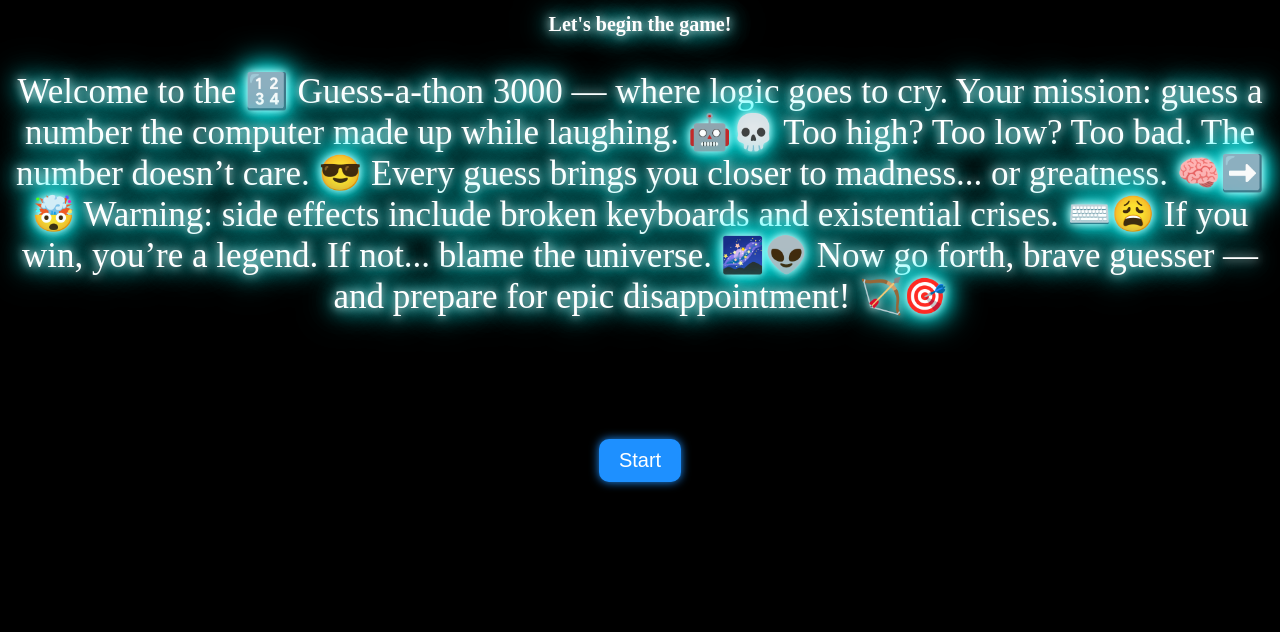
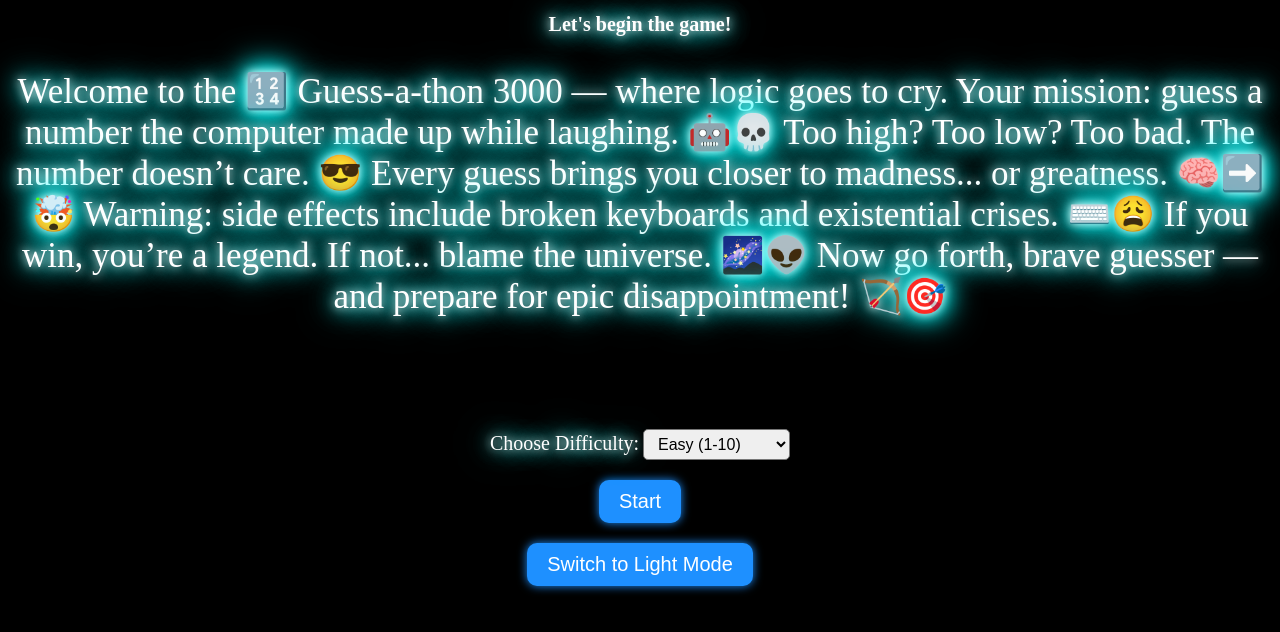
Before and after one commit to 18ANUJSHARMA/Guess-Number, a PHP site: page / in a window 1280 px wide. Shown: the top 632 px of the page. Run offline with PHP 8.4, Linux system fonts and the light colour scheme.

Commit message:
add some new features

```diff
--- a/index.html
+++ b/index.html
@@ -15,18 +15,32 @@
   Warning: side effects include broken keyboards and existential crises. ⌨️😩
   If you win, you’re a legend. If not... blame the universe. 🌌👽
   Now go forth, brave guesser — and prepare for epic disappointment! 🏹🎯</p>
-<marquee behavior="" direction="left" scrollamount="15"><h3 class="heading">click below to start the game</h3></marquee>
+
+  <marquee direction="left" scrollamount="15"><h3 class="heading">click below to start the game</h3></marquee>
+
+  <div class="difficulty-select">
+    <label for="difficulty">Choose Difficulty:</label>
+    <select id="difficulty">
+      <option value="easy">Easy (1-10)</option>
+      <option value="medium">Medium (1-50)</option>
+      <option value="hard">Hard (1-100)</option>
+    </select>
+  </div>
+
   <button class="btn" type="button">Start</button>
+
   <div class="game-area" style="display: none;">
-    <p class="funny">Guess a number between 1 and 100:</p>
+    <p class="funny" id="range-text">Guess a number between 1 and 100:</p>
     <input type="number" id="guess" />
     <button id="check">Check</button>
     <p id="feedback"></p>
     <p id="attempts">Attempts: 0</p>
+    <p id="timer">⏱️ Time Left: <span id="time">0</span> sec</p>
   </div>
 
-
+  <button id="theme-toggle" class="btn">Switch to Light Mode</button>
 
   <script src="script.js"></script>
 </body>
+
 </html>
--- a/script.js
+++ b/script.js
@@ -1,14 +1,74 @@
-let secretNumber = Math.floor(Math.random() * 100) + 1;
+let secretNumber;
 let attempts = 0;
+let maxNumber;
+let timeLimit;
+let timerInterval;
 
 const startBtn = document.querySelector(".btn");
 const gameArea = document.querySelector(".game-area");
 const feedback = document.getElementById("feedback");
 const attemptsText = document.getElementById("attempts");
+const rangeText = document.getElementById("range-text");
+const difficultySelect = document.getElementById("difficulty");
+const timerDisplay = document.getElementById("time");
 
+// Theme toggle
+const themeBtn = document.getElementById("theme-toggle");
+const body = document.body;
+
+const savedTheme = localStorage.getItem("theme");
+if (savedTheme) {
+  body.classList.add(savedTheme);
+  themeBtn.textContent = savedTheme === "dark" ? "Switch to Light Mode" : "Switch to Dark Mode";
+} else {
+  body.classList.add("dark");
+}
+
+themeBtn.addEventListener("click", () => {
+  if (body.classList.contains("dark")) {
+    body.classList.remove("dark");
+    body.classList.add("light");
+    themeBtn.textContent = "Switch to Dark Mode";
+    localStorage.setItem("theme", "light");
+  } else {
+    body.classList.remove("light");
+    body.classList.add("dark");
+    themeBtn.textContent = "Switch to Light Mode";
+    localStorage.setItem("theme", "dark");
+  }
+});
+
+// Difficulty logic
+function setDifficulty(level) {
+  if (level === "easy") {
+    maxNumber = 10;
+    timeLimit = 30;
+  } else if (level === "medium") {
+    maxNumber = 50;
+    timeLimit = 45;
+  } else {
+    maxNumber = 100;
+    timeLimit = 60;
+  }
+}
+
+// Start game
 startBtn.addEventListener("click", () => {
+  const difficulty = difficultySelect.value;
+  setDifficulty(difficulty);
+  secretNumber = Math.floor(Math.random() * maxNumber) + 1;
+  attempts = 0;
+
+  rangeText.textContent = `Guess a number between 1 and ${maxNumber}:`;
+  feedback.textContent = "";
+  attemptsText.textContent = "Attempts: 0";
+  document.getElementById("guess").value = "";
+
   gameArea.style.display = "block";
-    startBtn.style.display = "none"; // hide start button
+  startBtn.style.display = "none";
+  difficultySelect.disabled = true;
+
+  startTimer(timeLimit);
 });
 
 document.getElementById("check").addEventListener("click", () => {
@@ -16,8 +76,7 @@
   attempts++;
 
   if (guess === secretNumber) {
-        feedback.textContent = "🎉 You guessed it right!";
-        feedback.style.color = "lime";
+    endGame(true);
   } else if (guess < secretNumber) {
     feedback.textContent = "📉 Too low!";
     feedback.style.color = "orange";
@@ -28,3 +87,35 @@
 
   attemptsText.textContent = `Attempts: ${attempts}`;
 });
+
+function startTimer(seconds) {
+  let timeLeft = seconds;
+  timerDisplay.textContent = timeLeft;
+
+  clearInterval(timerInterval); // in case old one is running
+  timerInterval = setInterval(() => {
+    timeLeft--;
+    timerDisplay.textContent = timeLeft;
+
+    if (timeLeft <= 0) {
+      clearInterval(timerInterval);
+      endGame(false);
+    }
+  }, 1000);
+}
+
+function endGame(won) {
+  clearInterval(timerInterval);
+  const message = won
+    ? `🎉 Correct! You guessed it in ${attempts} attempt(s)!`
+    : `⏱️ Time's up! The number was ${secretNumber}.`;
+
+  feedback.textContent = message;
+  feedback.style.color = won ? "lime" : "red";
+
+  // Show reset option
+  startBtn.textContent = "Play Again";
+  startBtn.style.display = "block";
+  difficultySelect.disabled = false;
+  gameArea.style.display = "none";
+}
--- a/style.css
+++ b/style.css
@@ -1,69 +1,162 @@
-*{
-    background-color:  black;
-}
-.heading{
+body.dark {
+    background-color: black;
     color: white;
-    font-size: 20px;
-    text-align: center;
 }
 
-
-.funny{
-    color: white;
-    font-size: 35px;
-    text-align:center;
-
+body.light {
+    background-color: white;
+    color: black;
 }
 
-.heading, .funny {
+.heading,
+.funny {
+    text-align: center;
+    transition: all 0.3s ease;
+}
+
+.heading {
+    font-size: 20px;
+}
+
+.funny {
+    font-size: 35px;
+}
+
+body.dark .heading,
+body.dark .funny {
     text-shadow: 0 0 10px #fff,
                  0 0 20px #0ff,
                  0 0 30px #0ff,
                  0 0 40px #0ff;
+    color: white;
 }
 
+body.light .heading,
+body.light .funny {
+    text-shadow: none;
+    color: black;
+}
 
 .btn {
-    color: white;
     font-size: 20px;
     padding: 10px 20px;
-    background-color: #1e90ff;
     border: none;
     border-radius: 10px;
     display: block;
     margin: 20px auto;
     cursor: pointer;
-    box-shadow: 0 0 10px #1e90ff;
     transition: all 0.3s ease;
 }
 
-.btn:hover {
+body.dark .btn {
+    background-color: #1e90ff;
+    color: white;
+    box-shadow: 0 0 10px #1e90ff;
+}
+
+body.dark .btn:hover {
     background-color: #00bfff;
     box-shadow: 0 0 20px #00bfff, 0 0 40px #00bfff;
 }
 
+body.light .btn {
+    background-color: #ddd;
+    color: black;
+    box-shadow: 0 0 10px #999;
+}
+
+body.light .btn:hover {
+    background-color: #bbb;
+    box-shadow: 0 0 15px #aaa;
+}
 
 .game-area {
-    color: white;
     text-align: center;
     margin-top: 20px;
 }
+
 #guess {
-    color: white;
     padding: 10px;
     font-size: 16px;
     margin: 10px;
+    border: 2px solid;
+    border-radius: 5px;
+    background-color: transparent;
 }
+
+body.dark #guess {
+    color: white;
+    border-color: #1e90ff;
+}
+
+body.light #guess {
+    color: black;
+    border-color: #333;
+}
+
 #check {
     padding: 10px 20px;
     font-size: 16px;
-    background-color: #1e90ff;
-    color: white;
     border: none;
     border-radius: 5px;
     cursor: pointer;
+    transition: all 0.3s ease;
 }
-#check:hover {
+
+body.dark #check {
+    background-color: #1e90ff;
+    color: white;
+}
+
+body.dark #check:hover {
     background-color: #00bfff;
     box-shadow: 0 0 15px #00bfff;
 }
+
+body.light #check {
+    background-color: #bbb;
+    color: black;
+    box-shadow: 0 0 10px #999;
+}
+
+body.light #check:hover {
+    background-color: #ccc;
+    box-shadow: 0 0 10px #aaa;
+}
+
+#timer {
+    font-size: 18px;
+    text-align: center;
+    margin-top: 10px;
+}
+
+body.dark #timer {
+    color: #00ffff;
+}
+
+body.light #timer {
+    color: #333;
+}
+
+.difficulty-select {
+    text-align: center;
+    margin: 10px;
+    font-size: 16px;
+}
+
+#difficulty {
+    padding: 5px 10px;
+    border-radius: 5px;
+    font-size: 16px;
+}
+
+.difficulty-select label{
+    text-align: center;
+    transition: all 0.3s ease;
+    font-size:  20px;
+    text-shadow: 0 0 10px #fff,
+                 0 0 20px #0ff,
+                 0 0 30px #0ff,
+                 0 0 40px #0ff;
+    color: white;
+}
```
Lines whose indentation alone changed are shown as unchanged.
